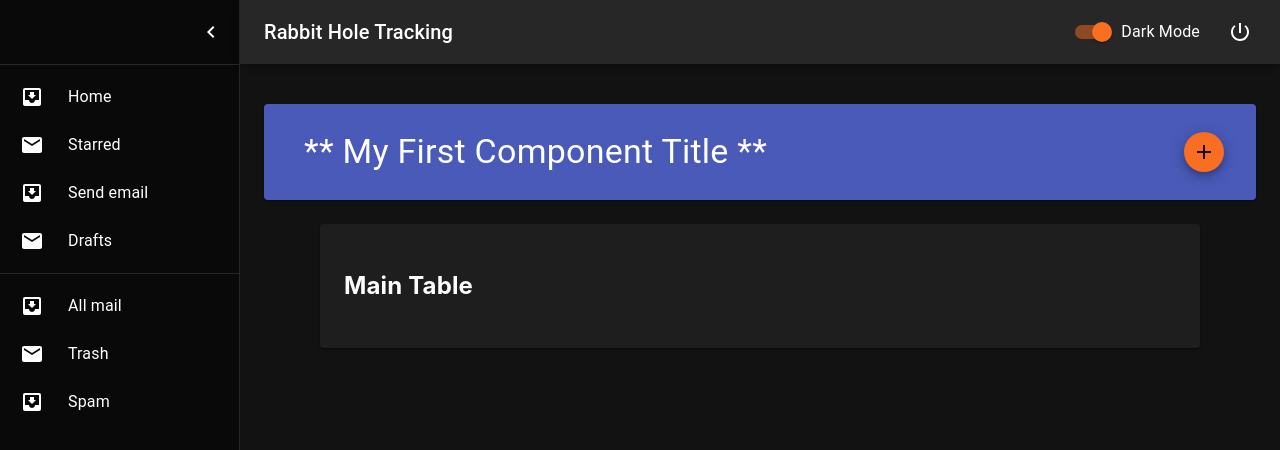
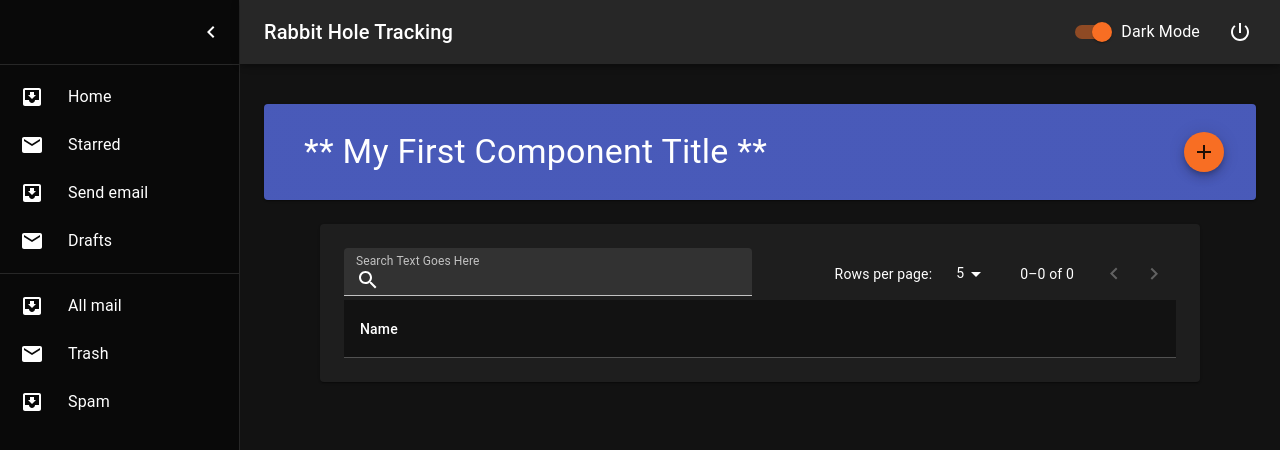
Before and after one commit to cashmy/rabbit_hole_frontend, a React (Create React App) app: page /template in a window 1280 px wide. Shown: the top 450 px of the page. Built offline with nearby package versions, Linux system fonts and the light colour scheme.

Commit message:
feat: Added basic table elements to table template

```diff
--- a/src/hooks/useTable.jsx
+++ b/src/hooks/useTable.jsx
@@ -1,28 +1,29 @@
 import React, { useState } from "react";
-import { Table, TableHead, TableRow, TableCell, TablePagination, TableSortLabel } from "@mui/material";
+import { Table, TableHead, TableRow, TableCell, TablePagination, TableSortLabel, useTheme } from "@mui/material";
 
-import makeStyles from '@mui/styles/makeStyles';
+// import makeStyles from '@mui/styles/makeStyles';
 
-const useStyles = makeStyles((theme) => ({
-  table: {
-    marginTop: theme.spacing(3),
-    "& thead th": {
-      fontWeight: "600",
-      color: props => props[1],
-      backgroundColor: props => props[0],
-    },
-    "& tbody td": {
-      fontWeight: "300",
-    },
-    "& tbody tr:hover": {
-      backgroundColor: theme.palette.action.hover,
-      cursor: "pointer",
-    },
-  },
-}));
+// const useStyles = makeStyles((theme) => ({
+//   table: {
+//     marginTop: theme.spacing(3),
+//     "& thead th": {
+//       fontWeight: "600",
+//       color: props => props[1],
+//       backgroundColor: props => props[0],
+//     },
+//     "& tbody td": {
+//       fontWeight: "300",
+//     },
+//     "& tbody tr:hover": {
+//       backgroundColor: theme.palette.action.hover,
+//       cursor: "pointer",
+//     },
+//   },
+// }));
 
 export default function useTable(records, columnCells, filterFn, ...props) {
-  const classes = useStyles(props);
+  // const classes = useStyles(props);
+  const theme = useTheme();
 
   const pages = [5, 10, 25, { label: "All", value: -1 }];
   const [page, setPage] = useState(0);
@@ -31,7 +32,8 @@ export default function useTable(records, columnCells, filterFn, ...props) {
   const [orderBy, setOrderBy] = useState();
 
   const TblContainer = (props) => (
-    <Table className={classes.table}
+    <Table
+    // className={classes.table}
       stickyHeader={false || props.stickyHeader}
     //  style={{backgroundColor: "purple"}}
     >{props.children}</Table>
@@ -128,6 +130,7 @@ export default function useTable(records, columnCells, filterFn, ...props) {
 
     // The filterFn is passed in from the parent. It has the "fn" function defined.
     //   Into that function we pass the records and take the result to pass to the sorting functions
+
     return stableSort(
       filterFn.fn(records),
       getComparator(order, orderBy)
--- a/src/pages/page_template.jsx
+++ b/src/pages/page_template.jsx
@@ -16,12 +16,23 @@ import { useState } from 'react';
 import { styled } from '@mui/material/styles';
 import {
   Box,
-  Paper
+  Grid,
+  InputAdornment,
+  Paper,
+  TableBody,
+  TableCell,
+  TableContainer,
+  TableRow,
+  Typography,
 } from '@mui/material';
+// Icons
+import EditOutlinedIcon from "@mui/icons-material/EditOutlined";
+import DeleteIcon from '@mui/icons-material/Delete';
+import SearchIcon from '@mui/icons-material/Search';
 import TitleBar from '../components/titleBar';
 // Wrapped Components
 import Controls from '../components/controls/Controls';
-// import useTable from "../components/useTable";
+import useTable from "../hooks/useTable";
 //#endregion
 
 // #region [Customizable imports]
@@ -29,11 +40,11 @@ import PageForm from "./page_form";
 import PageDialog from './page_dialog';
 // #endregion
 
-import ClrPicker from '../components/controls/ColorPicker';
-
+// *** Customized Texts ***
+// #region [Customizable texts]
 const componentTitle = "** My First Component Title **";
 const detailTitle = "** Detail Title Goes Here **";
-// const searchText = "Search Text Goes Here";
+const searchText = "Search Text Goes Here";
 const addToolTip = "Add a new item";
 // const editToolTip = "Edit an item";
 // const deleteToolTip = "Delete an item";
@@ -41,7 +52,7 @@ const primaryColor = "info";     // can only be primary, secondary, error, warni
 const secondaryColor = "secondary"; // can only be primary, secondary, error, warning, info, success, or neutral
 const backgroundColor = "#3f51b5";  // can be any color
 // const detailColor = "#ff9800";
-
+// #endregion
 
 // *** Styled Components ***
 const PageStyled = styled('div')(({ theme }) => ({
@@ -64,20 +75,35 @@ const MainTable = styled(Paper)(({ theme }) => ({
   marginTop: theme.spacing(3),
   marginRight: theme.spacing(7),
   marginLeft: theme.spacing(7),
-  padding: theme.spacing(3)
+  padding: theme.spacing(3),
 }));
+
+// * Table Columns
+const columnCells = [
+  { id: 'name', label: 'Name' },
+]
 
 // *** Main Component ***
 export default function PagePage() {
 
-  // const [records, setRecords] = useState([])
+  const [records, setRecords] = useState([])
   const [loadData, setLoadData] = useState(true)
-  // const [isLoading, setIsLoading] = useState(false);
+  const [isLoading, setIsLoading] = useState(false);
   const [recordForEdit, setRecordForEdit] = useState(null);
   const [filterFn, setFilterFn] = useState({ fn: items => { return items; } });
   const [openPopup, setOpenPopup] = useState(false)
   const [notify, setNotify] = useState({ isOpen: false, message: '', type: 'info' })
   const [confirmDialog, setConfirmDialog] = useState({ isOpen: false, title: '', subTitle: '' })
+  const theadColor = "purple"; // purple
+  const theadText = "#ffffff"; // white
+
+  // * Table Constants
+  const {
+    TblContainer,
+    TblHead,
+    TblPagination,
+    recordsAfterPagingAndSorting
+  } = useTable(records, columnCells, filterFn, theadColor, theadText);
 
   // * Event Handlers *
   const handleSearch = e => {
@@ -187,7 +213,64 @@ export default function PagePage() {
 
         {/* //* Main Table */}
         <MainTable>
-          <h2> Main Table </h2>
+          <Grid container spacing={2}>
+            <Grid item xs={6}>
+              <Controls.Input
+                name="searchText"
+                label={searchText}
+                fullWidth={true}
+                InputProps={{
+                  startAdornment: (<InputAdornment position="start">
+                    <SearchIcon />
+                  </InputAdornment>)
+                }}
+                onChange={handleSearch}
+              />
+            </Grid>
+            <Grid item xs={6} justifySelf="end">
+              <TblPagination
+                rowsPerPage={10}
+                rowsPerPageOptions={[5, 10, 20, { value: -1, label: 'All' }]}
+              />
+            </Grid>
+          </Grid>
+
+          <TableContainer>
+            <TblContainer stickyHeader={true}>
+              <TblHead />
+              <TableBody>
+                {isLoading ? (
+                  <TableRow key="999">
+                    <TableCell>
+                      <Typography> Loading ... </Typography>
+                    </TableCell>
+                  </TableRow>
+                ) : (
+                  recordsAfterPagingAndSorting().map((record, index) => (
+                    <TableRow key={index}>
+                      {/* // TODO: Add table fields here */}
+
+                      <TableCell>
+                        <Controls.ActionButton
+                          color="darkcyan"
+                          size="large"
+                          onClick={() => handleEdit()}>
+                          <EditOutlinedIcon fontSize="small" />
+                        </Controls.ActionButton>
+                        <Controls.ActionButton
+                          color="red"
+                          onClick={() => handleDelete()}
+                        >
+                          <DeleteIcon fontSize="small" />
+                        </Controls.ActionButton>
+                      </TableCell>
+                    </TableRow>
+                  ))
+                )
+                }
+              </TableBody>
+            </TblContainer>
+          </TableContainer>
         </MainTable>
 
         {/* //* Dialogs, Modals, & Popups */}
```
